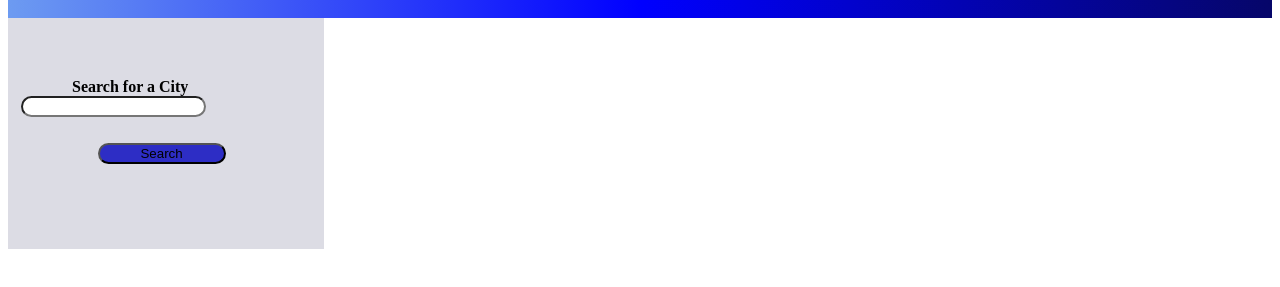
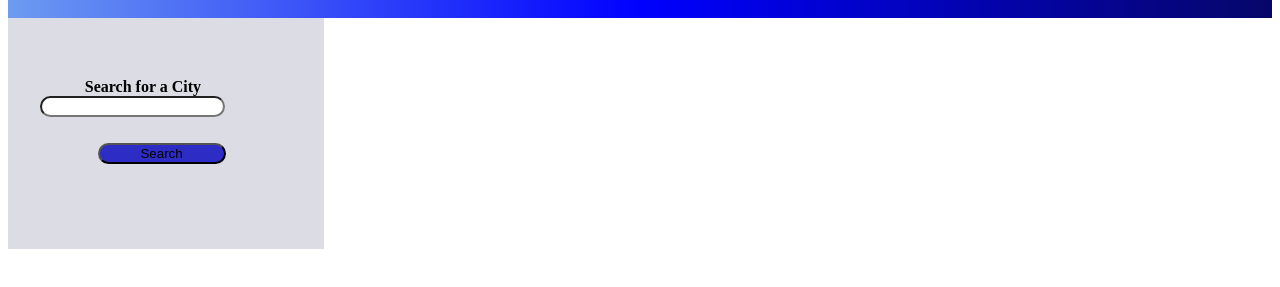
Before and after one commit to csbonang/bonang_weatherDashboard, a plain HTML site: page index.html in a window 1280 px wide. Shown: the part 57-344 px from the top of the page. Drawn offline with nearby package versions, Linux system fonts and the light colour scheme.

Commit message:
fixed input field position

```diff
--- a/style.css
+++ b/style.css
@@ -106,12 +106,12 @@ header{
 {
     border-radius: 1vw;
     margin-bottom: 2vw;
-    margin-left: 1vw;
+    margin-left: 2.5vw;
 }
 /* center the search header label  */
 #searchLabel
 {
-    margin-left: 5vw;
+    margin-left: 6vw;
 }
 /* style submit button to blue and try to center it */
 #submitButton
```
